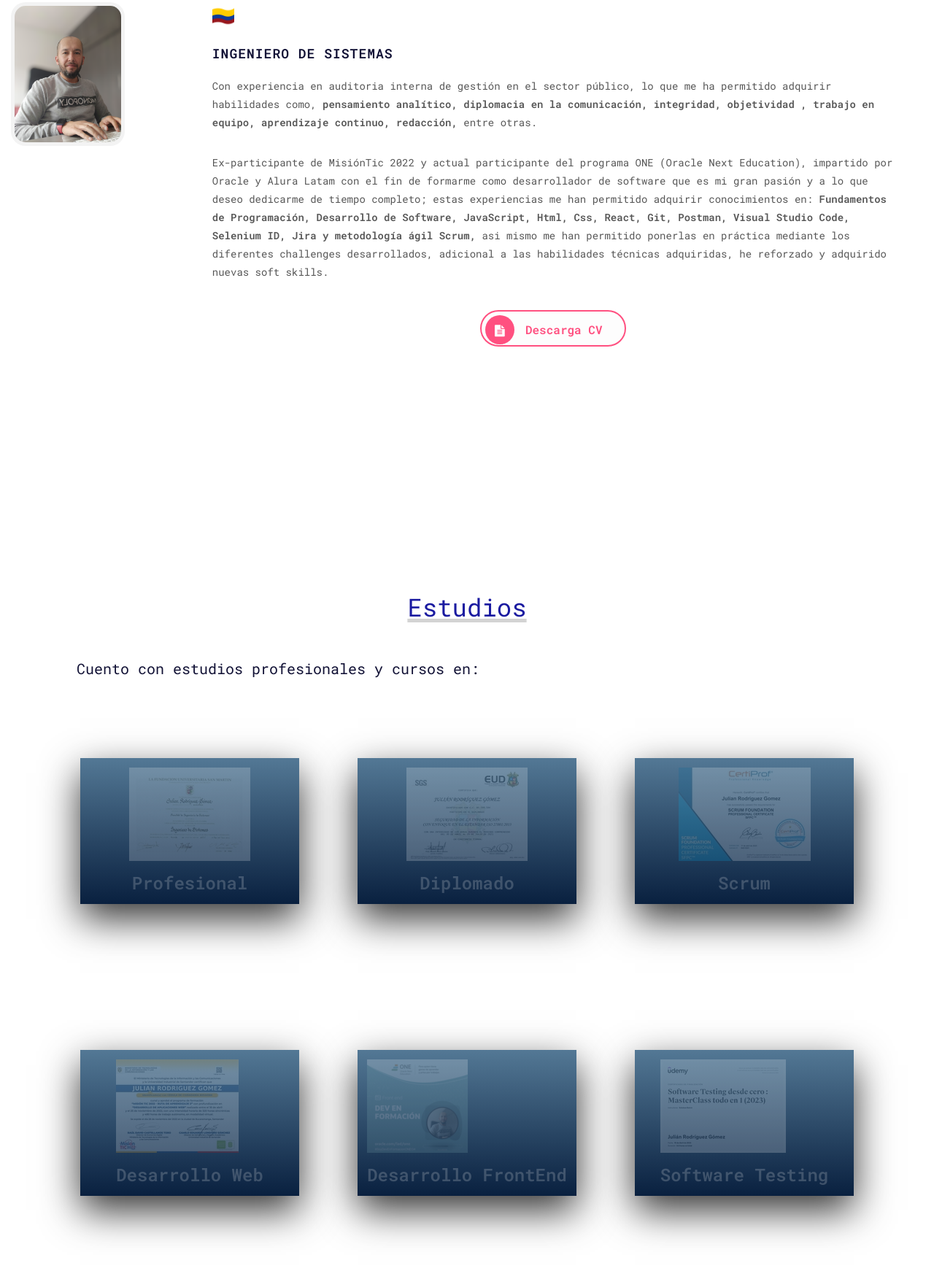
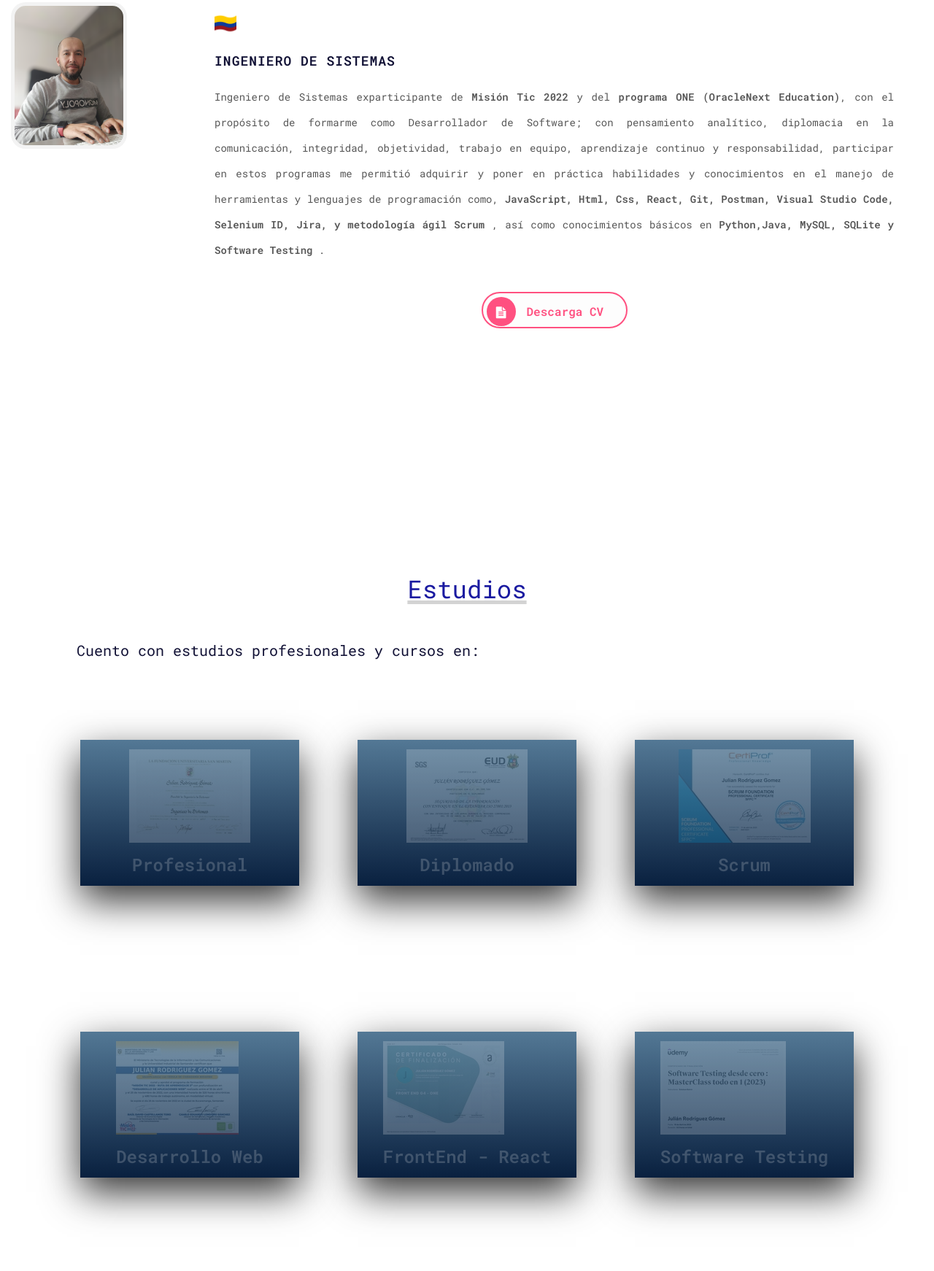
Before and after one commit to JulianRG1512/PortafolioPersonal, a plain HTML site: page index.html in a window 1280 px wide. Shown: the part 1127-2869 px from the top of the page at 73% size. Drawn offline with nearby package versions, Linux system fonts and the light colour scheme.

Commit message:
Actualización de documentos

```diff
--- a/Css/index.css
+++ b/Css/index.css
@@ -244,9 +244,10 @@
 
         #sobremi .sobremi p {
             font-size: 14px;
-            line-height: 25px;
+            line-height: 35px;
             color: #565656;
             margin-bottom: 30px;
+            text-align: justify;
         }
 
         #sobremi .sobremi a:hover i::after{
@@ -376,6 +377,8 @@
             padding: 10px 35px ;
         }
 
+
+
         #estudios .container .card{
             position: relative;
             cursor: pointer;
@@ -462,6 +465,7 @@
             background: #395977;
             color: #fff;
         }
+
 
 
 
--- a/index.html
+++ b/index.html
@@ -68,9 +68,8 @@
             <h2>Hola, Soy <span>Julián Rodríguez Gómez</span> </h2>
             <h3>Fecha de Nacimiento: 10/06/1980</h3> <img class="bandera" src="/imagenes/colombia.png" alt="">
             <h3><b>Ingeniero de Sistemas</b></h3>
-            <p>Con experiencia en auditoria interna de gestión en el sector público, lo que me ha permitido adquirir habilidades como, <b> pensamiento analítico, diplomacia en la comunicación, integridad, objetividad , trabajo en equipo, aprendizaje continuo, redacción,</b> entre otras.</p>
-            <p> Ex-participante de MisiónTic 2022 y actual participante del programa ONE (Oracle Next Education), impartido por Oracle y Alura Latam con el fin de formarme como desarrollador de software que es mi gran pasión y a lo que deseo dedicarme de tiempo completo; estas experiencias me han permitido adquirir conocimientos en: <b> Fundamentos de Programación, Desarrollo de Software, JavaScript, Html, Css, React, Git, Postman, Visual Studio Code, Selenium ID, Jira y metodología ágil Scrum,</b> asi mismo me han permitido ponerlas en práctica mediante los diferentes challenges
-                desarrollados, adicional a las habilidades técnicas adquiridas, he reforzado y adquirido nuevas soft skills.</p>
+            <p>Ingeniero de Sistemas exparticipante de <b>Misión Tic 2022</b> y del <b>programa ONE (OracleNext Education)</b>, con el propósito de formarme como Desarrollador de Software; con pensamiento analítico, diplomacia en la comunicación, integridad, objetividad, trabajo en equipo, aprendizaje continuo y responsabilidad, participar en estos programas me permitió adquirir y poner en práctica habilidades y conocimientos en el manejo de herramientas y lenguajes de programación como, <b>JavaScript, Html, Css, React, Git, Postman, Visual Studio Code, Selenium ID, Jira, y metodología ágil Scrum </b>, así como conocimientos básicos en <b>Python,Java, MySQL, SQLite y Software Testing </b>.</p>
+
             <div id="wrap">
                 <a href="/Doc/CV_JulianRodriguezGomez.pdf" class="btn-slide" target="_blank">
                 <span class="circle"><i class="fa fa-file-text" aria-hidden="true"></i></span>
@@ -118,7 +117,7 @@
                                     <div class="content">
                                         <p><b>EUD - SGS Colombia S.A.S</b></p>
                                         <p><b>2021</b></p><br>
-                                        <p>Diplomado Seguridad de la Información.</p><br>
+                                        <p>Diplomado Seguridad de la Información.</p>
                                         <p>Auditor Interno ISO/IEC 27001:2013 SGSI.</p>
                                         <a href="/Doc/DiplomadoSI.pdf" target="_blank"">Ver</a>
                                     </div>
@@ -165,8 +164,8 @@
                             <div class="card">
                                 <div class="face face1">
                                     <div class="content">
-                                        <img src="/imagenes/estudios/one.png" alt="">
-                                        <h3>Desarrollo FrontEnd</h3>
+                                        <img src="/imagenes/estudios/Front-End.jpg" alt="">
+                                        <h3>FrontEnd - React</h3>
                                     </div>
                                 </div>
                                 <div class="face face2">
@@ -174,8 +173,9 @@
                                         <p><b>Oracle + Alura Latam</b></p>
                                         <p><b>2023</b></p><br>
                                         <p>Formación FrontEnd</p>
+                                        <p>Formación React</p>
                                         <p>Formación Habilidades Blandas</p>
-                                        <a href="/Doc/one.pdf" target="_blank"">Ver</a>
+                                        <a href="/Doc/Cert_ONE.pdf" target="_blank"">Ver</a>
                                     </div>
                                 </div>
                             </div>
@@ -196,6 +196,8 @@
                                     </div>
                                 </div>
                             </div>
+
+
             </section>
 
 
```
Also changed, not shown: imagenes/estudios/Front-End.jpg (added), imagenes/estudios/React.jpg (added), imagenes/estudios/one.png (deleted), 3 other files.
